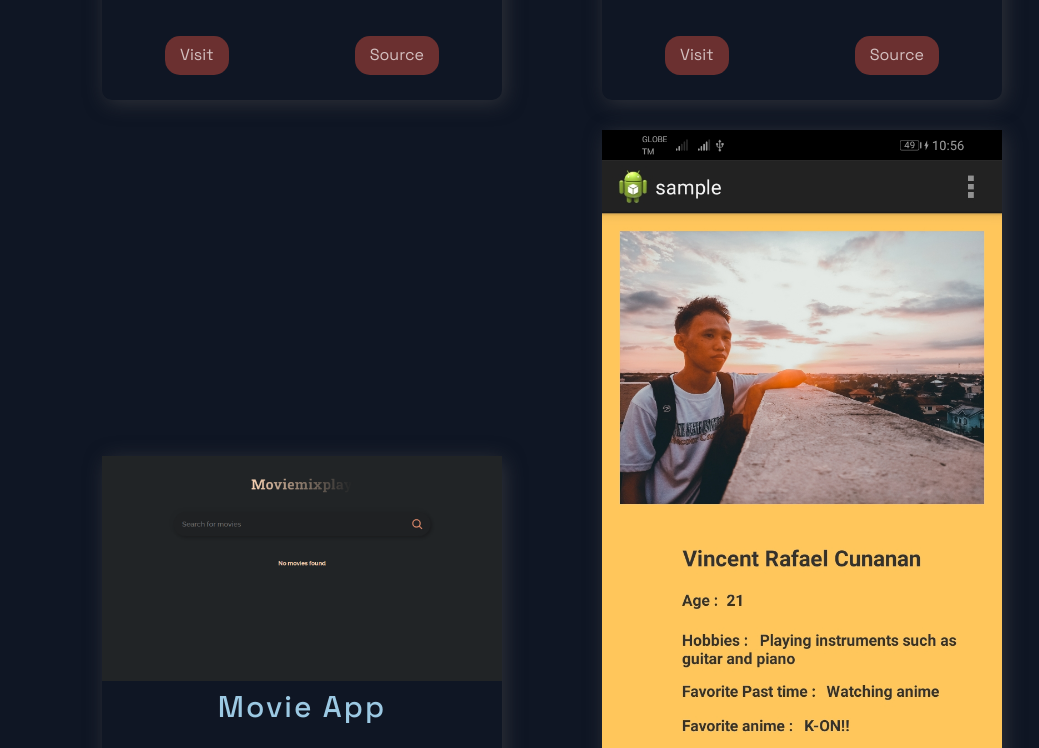
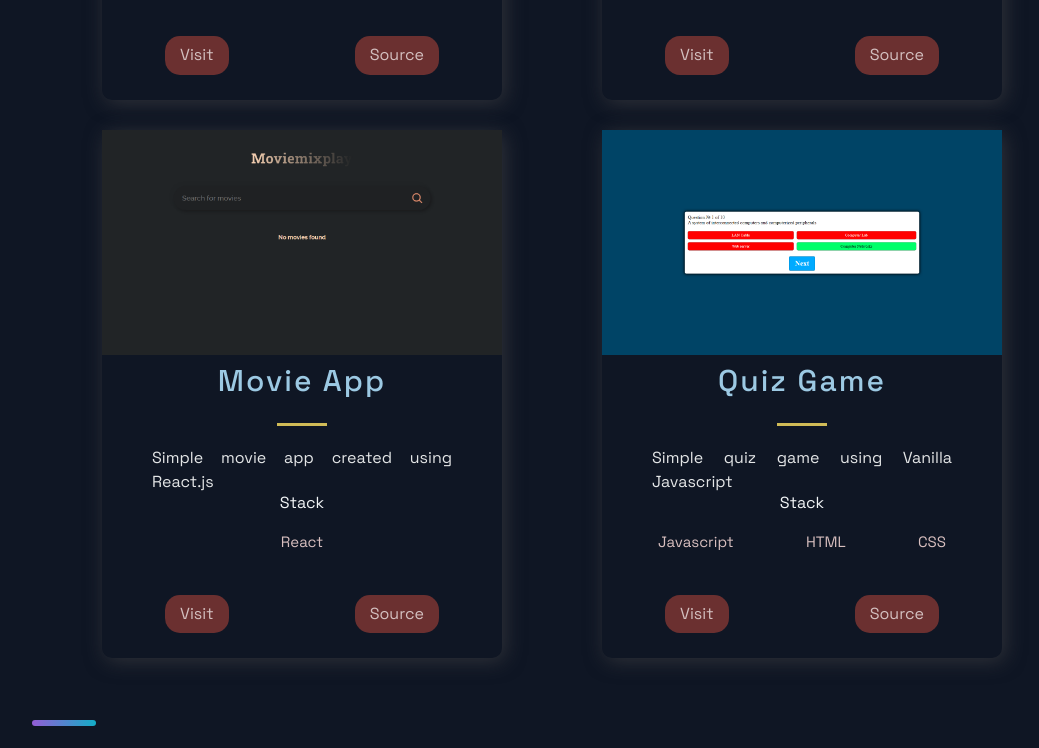
Before and after one commit to AishteruVincent/portfolio, a Next.js app: page / in a window 1280 px wide. Shown: the part 1420-2168 px from the top of the page, without its empty margins (88-1127 px from the left). Built offline with nearby package versions, Linux system fonts and the light colour scheme.

Commit message:
Edited constants

```diff
--- a/src/constants/constants.js
+++ b/src/constants/constants.js
@@ -27,10 +27,10 @@ export const projects = [
     id: 2,
   },
   {
-    title: 'Android Programming using Eclipse IDE',
-    description: "Simple profile page using Eclipse IDE",
-    image: '/images/4.jpg',
-    tags: ['Java', 'Android'],
+    title: 'Quiz Game',
+    description: "Simple quiz game using Vanilla Javascript",
+    image: '/images/4.png',
+    tags: ['Javascript', 'HTML', 'CSS'],
     source: '#',
     visit: '#',
     id: 3,
```
Also changed, not shown: public/images/4.jpg (deleted), public/images/4.png.
